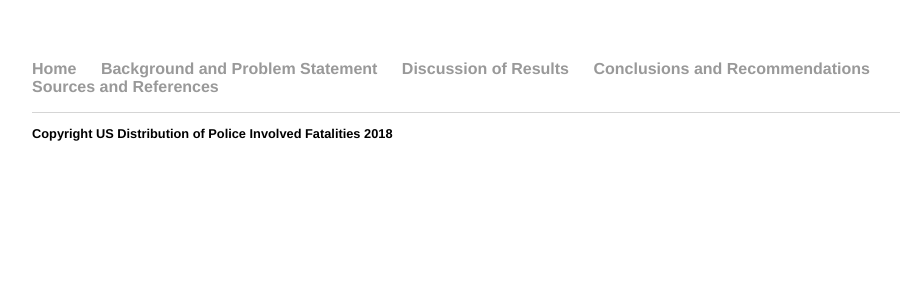
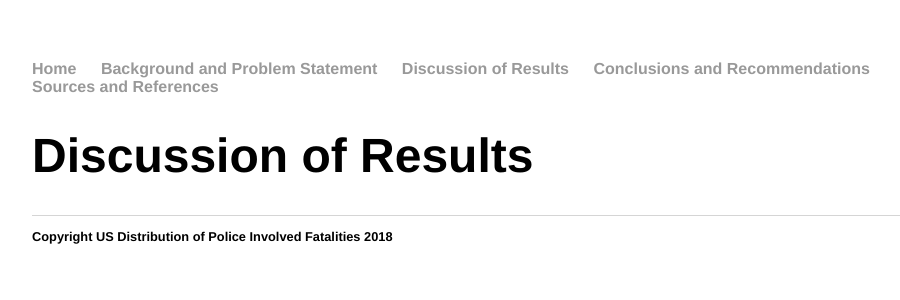
Before and after one commit to wliang25/geog469, a Jekyll site: the page built from results/index.html, in a window 1280 px wide. Shown: the top 300 px of the page, without its empty margins (160-1060 px from the left). Built offline with Jekyll 4.4.1, drawn with Linux system fonts in a browser that asks for light colours.

Commit message:
Updated title

```diff
--- a/results/index.html
+++ b/results/index.html
@@ -3,5 +3,5 @@ layout: default
 title: US Distribution of Police Involved Fatalities
 ---
 <div class="blurb">
-
+	<h1>Discussion of Results</h1>
 </div><!-- /.blurb -->
```
